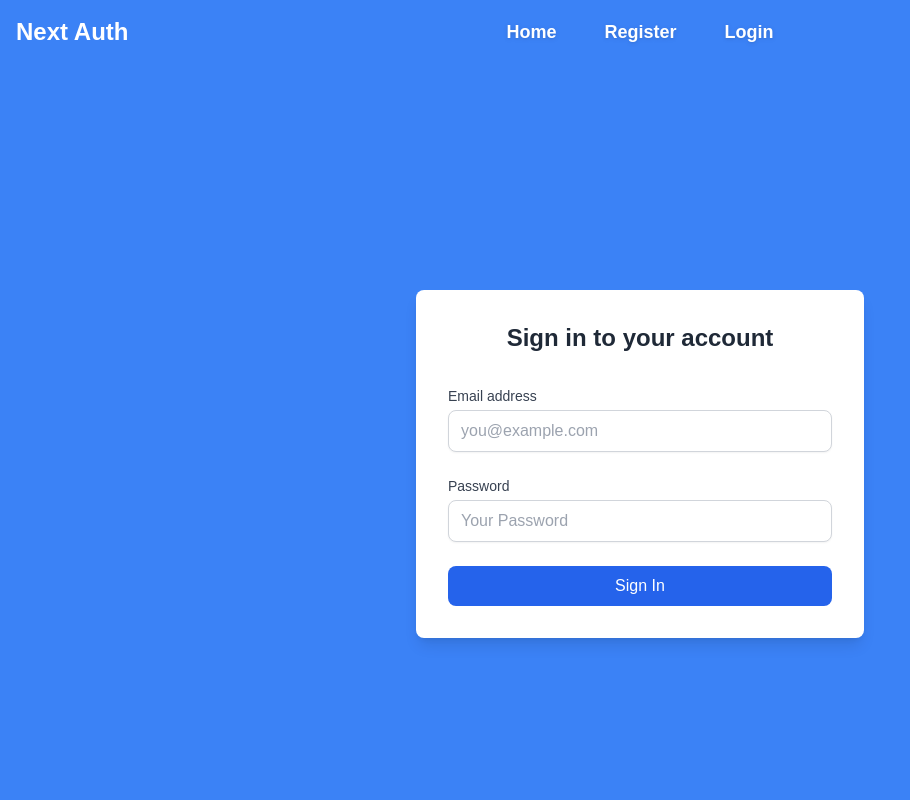
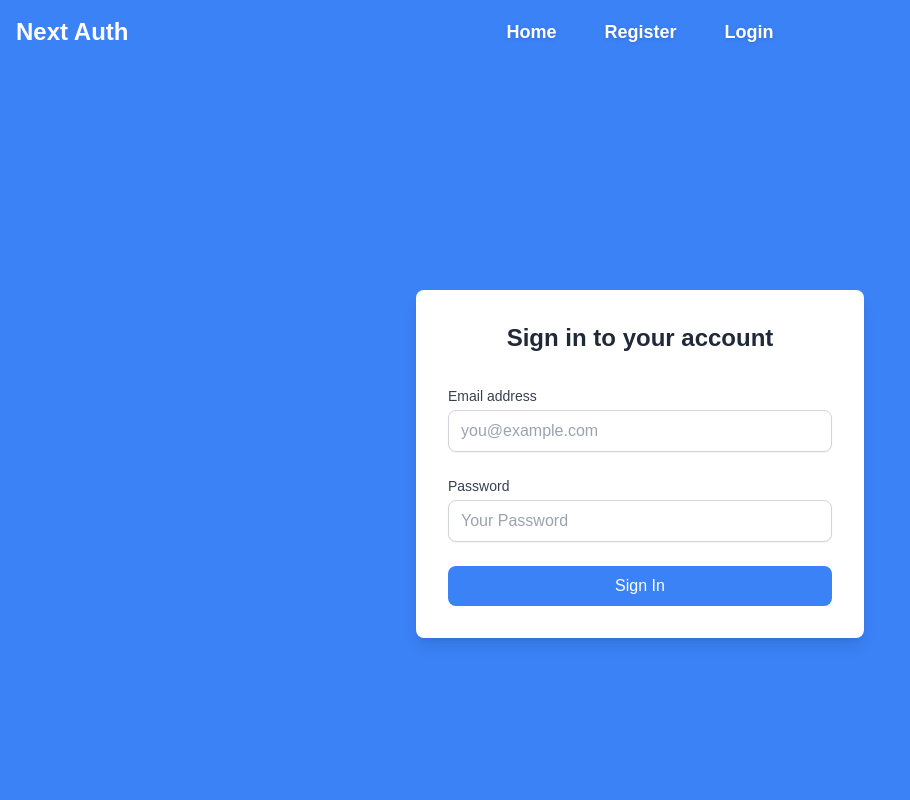
Before and after one commit to FlorianChazizi/businessplatform, a Next.js app: page /auth/login in a window 1280 px wide. Shown: the top 800 px of the page, without its empty margins (0-910 px from the left). Built offline with nearby package versions, Linux system fonts and the light colour scheme.

Commit message:
btn colour changed

```diff
--- a/app/auth/login/page.tsx
+++ b/app/auth/login/page.tsx
@@ -57,7 +57,7 @@ export default function Login() {
           <div>
             <button
               type="submit"
-              className="w-full px-4 py-2 text-white bg-blue-600 rounded-lg hover:bg-blue-800 focus:outline-none focus:ring-2 focus:ring-indigo-500 focus:ring-offset-2"
+              className="w-full px-4 py-2 text-white bg-blue-500 rounded-lg hover:bg-blue-800 focus:outline-none focus:ring-2 focus:ring-indigo-500 focus:ring-offset-2"
             >
               Sign In
             </button>
--- a/app/auth/register/page.tsx
+++ b/app/auth/register/page.tsx
@@ -86,7 +86,7 @@ export default function Register() {
           <div>
             <button
               type="submit"
-              className="w-full px-4 py-2 text-white bg-blue-600 rounded-lg hover:bg-blue-800 focus:outline-none focus:ring-2 focus:ring-indigo-500 focus:ring-offset-2"
+              className="w-full px-4 py-2 text-white bg-blue-500 rounded-lg hover:bg-blue-800 focus:outline-none focus:ring-2 focus:ring-indigo-500 focus:ring-offset-2"
             >
               Register
             </button>
--- a/app/components/BusinessRegistrationForm.tsx
+++ b/app/components/BusinessRegistrationForm.tsx
@@ -166,7 +166,7 @@ function BusinessRegistrationForm() {
           {/* Submit Button */}
           <button
             type="submit"
-            className="w-full bg-blue-600 text-white p-2 rounded hover:bg-blue-700 transition"
+            className="w-full bg-blue-500 text-white p-2 rounded hover:bg-blue-700 transition"
           >
             Submit
           </button>
```
